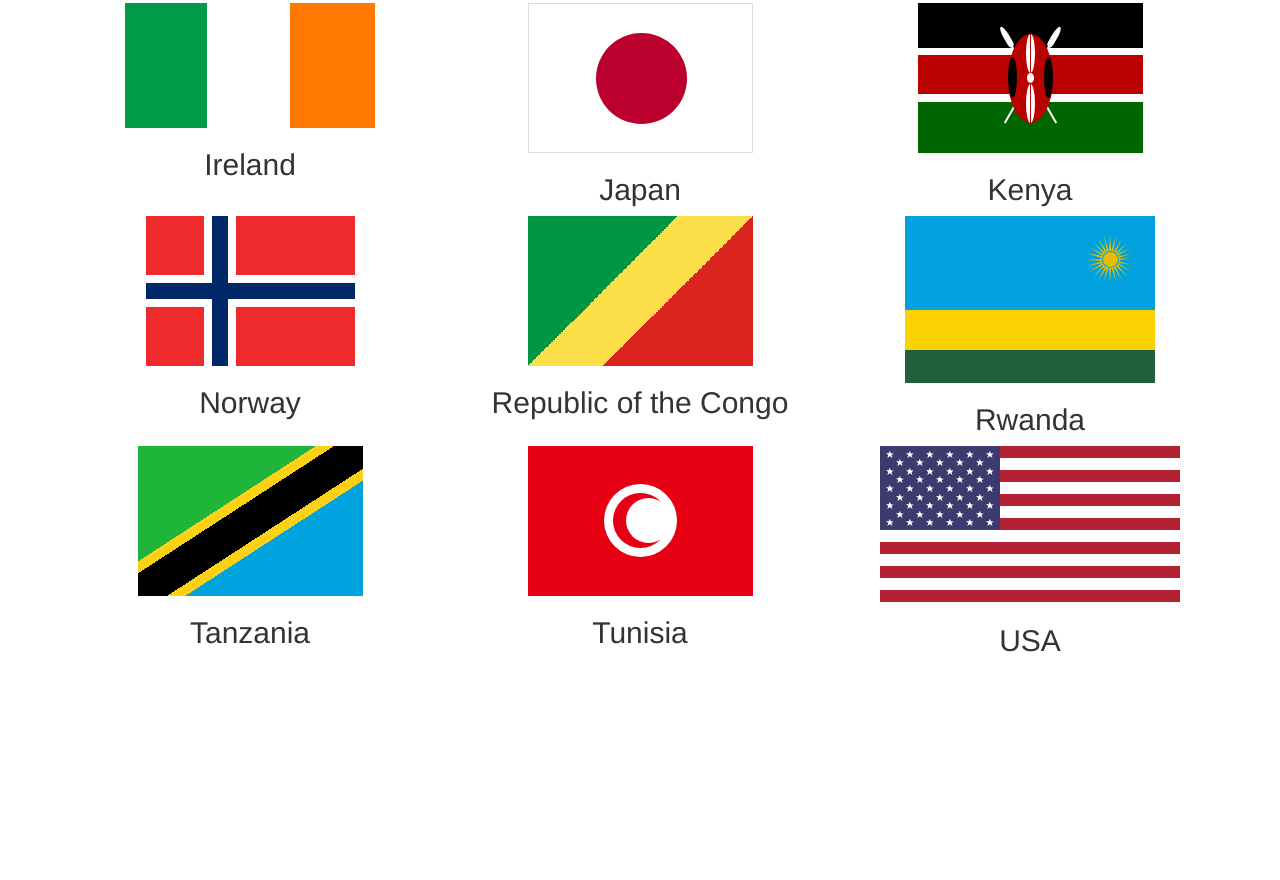
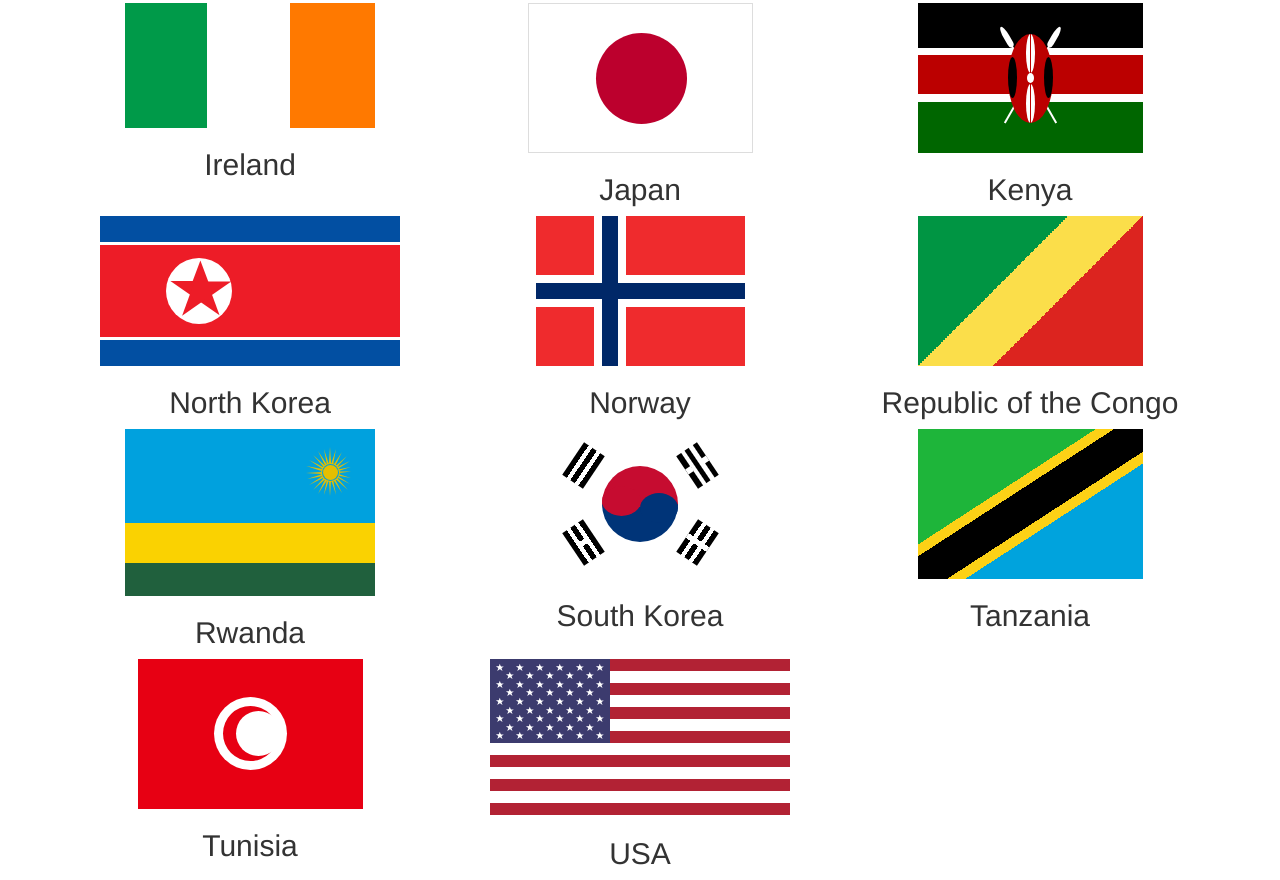
Before and after one commit to pattle/Flags-in-CSS, a plain HTML site: page index.html in a window 1280 px wide. Shown: the part 2490-3370 px from the top of the page. Before the commit the page ends 3157 px from the top, so only its background shows below. Drawn offline with Linux system fonts and the light colour scheme.

Commit message:
Adding South Korea

```diff
--- a/css/flags.css
+++ b/css/flags.css
@@ -1234,6 +1234,75 @@
     border-radius: 50%;
 }
 
+#north-korea {
+    position: relative;
+    background-image: linear-gradient(#024fa2 17%, #ffffff 17%, #ffffff 19.5%, #ed1c27 19.5%, #ed1c27 80.5%, #ffffff 80.5%, #ffffff 83%, #024fa2 83%);
+    width: 300px;
+    height: 150px;
+}
+
+#north-korea:after {
+    content: " ";
+    position: absolute;
+    top: 28%;
+    left: 22%;
+    width: 22%;
+    height: 44%;
+    background: #ffffff;
+    border-radius: 50%;
+}
+
+#north-korea .star {
+    display: block;
+    position: absolute;
+    top: 56px;
+    left: 51px;
+    width: 0px;
+    height: 0px;
+    border-right: 50px solid transparent;
+    border-bottom: 35px solid #ed1c27;
+    border-left: 50px solid transparent;
+    -moz-transform: rotate(35deg) scale(0.6, 0.6);
+    -webkit-transform: rotate(35deg) scale(0.6, 0.6);
+    -ms-transform: rotate(35deg) scale(0.6, 0.6);
+    -o-transform: rotate(35deg) scale(0.6, 0.6);
+    z-index: 99;
+}
+
+#north-korea .star:before {
+    content: '';
+    display: block;
+    position: absolute;
+    top: -25.5px;
+    left: -32.5px;
+    height: 0;
+    width: 0;
+    border-bottom: 40px solid #ed1c27;
+    border-left: 15px solid transparent;
+    border-right: 15px solid transparent;
+    -webkit-transform: rotate(-35deg);
+    -moz-transform: rotate(-35deg);
+    -ms-transform: rotate(-35deg);
+    -o-transform: rotate(-35deg);
+}
+
+#north-korea .star:after {
+    content: '';
+    display: block;
+    position: absolute;
+    top: 1px;
+    left: -50.5px;
+    width: 0px;
+    height: 0px;
+    border-right: 50px solid transparent;
+    border-bottom: 35px solid #ed1c27;
+    border-left: 50px solid transparent;
+    -webkit-transform: rotate(-70deg);
+    -moz-transform: rotate(-70deg);
+    -ms-transform: rotate(-70deg);
+    -o-transform: rotate(-70deg);
+}
+
 #norway
 {
     position: relative;
@@ -1521,6 +1590,85 @@
     height: 15px;
     background: #e5be01;
     border-radius: 50%;
+}
+
+#south-korea {
+    position: relative;
+    background: #ffffff;
+    width: 225px;
+    height: 150px;
+}
+
+#south-korea .yinyang {
+    position: relative;
+    top: 37px;
+    left: 74px;
+    width: 76px;
+    height: 41px;
+    background: #c60c30;
+    border-bottom: 35px solid #003478;
+    border-radius: 50%;
+}
+
+#south-korea .yinyang:before {
+    content: "";
+    position: absolute;
+    top: 50%;
+    left: 0;
+    width: 39px;
+    height: 30px;
+    background: #c60c30;
+    border-radius: 50%;
+}
+
+#south-korea .yinyang:after {
+    content: "";
+    position: absolute;
+    top: 66%;
+    left: 50%;
+    width: 38px;
+    height: 30px;
+    background: #003478;
+    border-radius: 50%;
+}
+
+#south-korea .stripes {
+    height: 25px;
+    width: 39px;
+}
+
+#south-korea .stripes1 {
+    top: 24px;
+    left: 36px;
+    background-image: linear-gradient(#000000 22%, #ffffff 22%, #ffffff 39%, #000000 39%, #000000 61%, #ffffff 61%, #ffffff 78%, #000000 78%);;
+    transform: rotate(-56deg);
+}
+
+#south-korea .stripes2 {
+    top: 24px;
+    left: 150px;
+    background-image: linear-gradient(#ffffff 25%, transparent 25%, transparent 75%, #ffffff 75%), linear-gradient(#000000 22%, #ffffff 22%, #ffffff 39%, #000000 39%, #000000 61%, #ffffff 61%, #ffffff 78%, #000000 78%);;
+    background-size: 16% 100%;
+    background-position: 50% 0, 0 0;
+    background-repeat: no-repeat, repeat;
+    transform: rotate(56deg);
+}
+
+#south-korea .stripes3 {
+    top: 101px;
+    left: 36px;
+    background-image: linear-gradient(90deg, transparent 43%, #ffffff 43%, #ffffff 57%, transparent 57%), linear-gradient(#000000 22%, #ffffff 22%, #ffffff 39%, #000000 39%, #000000 61%, #ffffff 61%, #ffffff 78%, #000000 78%);;
+    background-size: 39px 11px, 39px 25px;
+    background-position: 0 7px, 0 0;
+    background-repeat: no-repeat, repeat;
+    transform: rotate(56deg);
+}
+
+#south-korea .stripes4 {
+    top: 101px;
+    left: 150px;
+    background-image: linear-gradient(90deg, transparent 43%, #ffffff 43%, #ffffff 57%, transparent 57%), linear-gradient(#000000 22%, #ffffff 22%, #ffffff 39%, #000000 39%, #000000 61%, #ffffff 61%, #ffffff 78%, #000000 78%);;
+    transform: rotate(-56deg);
 }
 
 #tanzania
--- a/index.html
+++ b/index.html
@@ -244,6 +244,12 @@
 	    </div>
 	    <div class="row">
 		<div class="col-md-4">
+		    <div id="north-korea" class="flag">
+			<div class="star"></div>
+		    </div>
+		    <h2>North Korea</h2>
+		</div>
+		<div class="col-md-4">
 		    <div id="norway" class="flag"></div>
 		    <h2>Norway</h2>
 		</div>
@@ -251,6 +257,8 @@
 		    <div id="republic-of-the-congo" class="flag"></div>
 		    <h2>Republic of the Congo</h2>
 		</div>
+	    </div>
+	    <div class="row">
 		<div class="col-md-4">
 		    <div id="rwanda" class="flag">
 			<div class="star star1"></div>
@@ -285,12 +293,22 @@
 		    </div>
 		    <h2>Rwanda</h2>
 		</div>
-	    </div>
-	    <div class="row">
+		<div class="col-md-4">
+		    <div id="south-korea" class="flag">
+			<div class="yinyang"></div>
+			<div class="stripes stripes1"></div>
+			<div class="stripes stripes2"></div>
+			<div class="stripes stripes3"></div>
+			<div class="stripes stripes4"></div>
+		    </div>
+		    <h2>South Korea</h2>
+		</div>
 		<div class="col-md-4">
 		    <div id="tanzania" class="flag"></div>
 		    <h2>Tanzania</h2>
 		</div>
+	    </div>
+	    <div class="row">
 		<div class="col-md-4">
 		    <div id="tunisia" class="flag">
 			<div class="middle">
```
